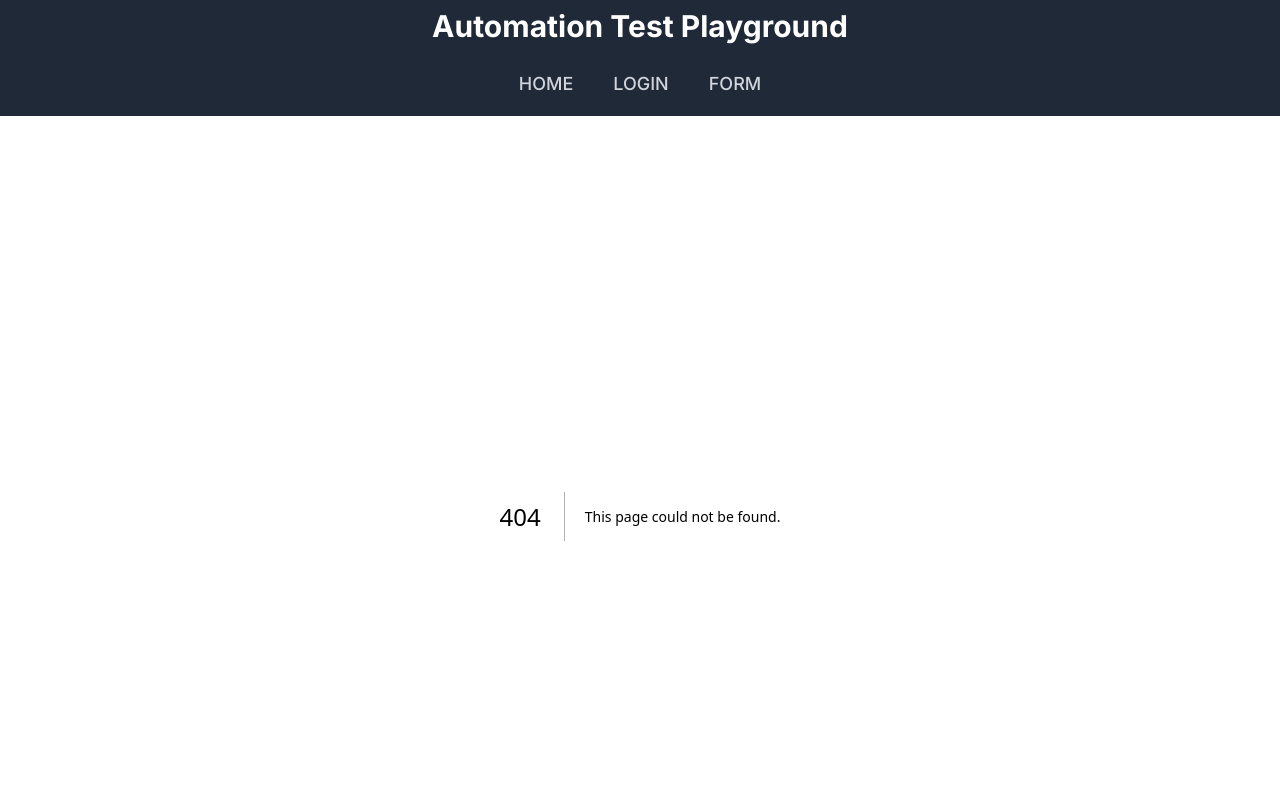
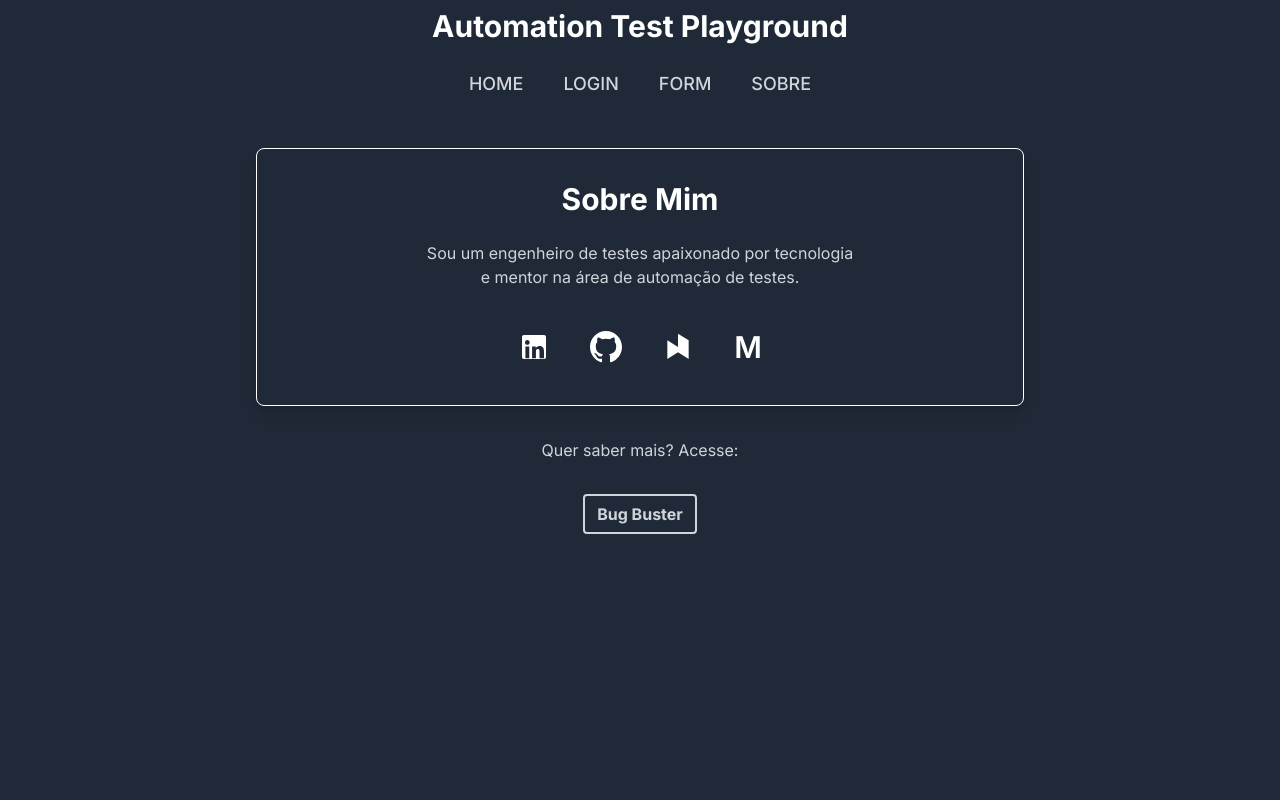
Before and after one commit to brunomachadors/playground, a Next.js app: page /about in a window 1280 px wide. Before the commit this address had no page. Shown: the top 800 px of the page. Built offline with nearby package versions, Linux system fonts and the light colour scheme.

Commit message:
About page

```diff
--- a/next.config.mjs
+++ b/next.config.mjs
@@ -1,7 +1,7 @@
 /** @type {import('next').NextConfig} */
 const nextConfig = {
   images: {
-    domains: ['res.cloudinary.com'],
+    domains: ['res.cloudinary.com', 'img.icons8.com'],
   },
 };
 
--- /dev/null
+++ b/src/app/about/page.tsx
@@ -0,0 +1,89 @@
+import React from 'react';
+
+const About = () => {
+  return (
+    <div className="min-h-screen flex flex-col justify-start items-center bg-gray-800 p-8">
+      <div className="bg-gray-800 border border-white p-8 rounded-lg shadow-lg max-w-3xl w-full">
+        <h1 className="text-3xl font-bold text-white mb-6 text-center">
+          Sobre Mim
+        </h1>
+
+        <div className="mb-8 text-gray-300 text-center">
+          <p>Sou um engenheiro de testes apaixonado por tecnologia</p>
+          <p>e mentor na área de automação de testes.</p>
+        </div>
+
+        <div className="flex justify-center space-x-4">
+          <a
+            href="https://www.linkedin.com/in/brunomrs"
+            target="_blank"
+            rel="noopener noreferrer"
+            className="text-gray-300 hover:bg-gray-700 hover:text-white rounded px-3 py-2 transition flex items-center"
+          >
+            <svg
+              className="w-8 h-8 text-white"
+              xmlns="http://www.w3.org/2000/svg"
+              fill="currentColor"
+              viewBox="0 0 24 24"
+            >
+              <path d="M19.52 3H4.48C3.6 3 3 3.6 3 4.48v15.04c0 .88.6 1.48 1.48 1.48h15.04c.88 0 1.48-.6 1.48-1.48V4.48c0-.88-.6-1.48-1.48-1.48zM8.44 20.44H5.56v-8.88h2.88v8.88zm-1.44-10.12c-.96 0-1.76-.8-1.76-1.76s.8-1.76 1.76-1.76c.96 0 1.76.8 1.76 1.76s-.8 1.76-1.76 1.76zm12 10.12h-2.88v-4.8c0-1.12-.04-2.08-1.24-2.08-1.24 0-1.44.96-1.44 1.92v4.96h-2.88v-8.88h2.76v1.22h.04c.38-.72 1.32-1.48 2.72-1.48 2.88 0 3.42 1.92 3.42 4.42v4.72z" />
+            </svg>
+          </a>
+          <a
+            href="https://github.com/brunomachadors"
+            target="_blank"
+            rel="noopener noreferrer"
+            className="text-gray-300 hover:bg-gray-700 hover:text-white rounded px-3 py-2 transition flex items-center"
+          >
+            <svg
+              className="w-8 h-8 text-white"
+              xmlns="http://www.w3.org/2000/svg"
+              fill="currentColor"
+              viewBox="0 0 24 24"
+            >
+              <path d="M12 0C5.373 0 0 5.373 0 12c0 5.306 3.438 9.801 8.207 11.387.6.113.793-.26.793-.578v-2.069c-3.338.723-4.043-1.604-4.043-1.604-.545-1.382-1.331-1.749-1.331-1.749-1.085-.743.082-.728.082-.728 1.203.084 1.835 1.237 1.835 1.237 1.072 1.827 2.812 1.298 3.496.995.109-.776.419-1.298.764-1.597-2.664-.303-5.466-1.331-5.466-5.928 0-1.31.469-2.379 1.236-3.219-.124-.303-.537-1.528.118-3.176 0 0 1.008-.322 3.304 1.235a11.405 11.405 0 0 1 3.006-.4 11.366 11.366 0 0 1 3.006.4c2.296-1.557 3.304-1.235 3.304-1.235.656 1.648.242 2.873.118 3.176.767.84 1.236 1.91 1.236 3.219 0 4.609-2.808 5.626-5.482 5.921.43.371.813 1.104.813 2.222v3.293c0 .319.192.692.798.576C20.564 21.802 24 17.307 24 12c0-6.627-5.373-12-12-12z" />
+            </svg>
+          </a>
+          <a
+            href="mailto:brunomachadors@gmail.com"
+            className="text-gray-300 hover:bg-gray-700 hover:text-white rounded px-3 py-2 transition flex items-center"
+          >
+            <svg
+              className="w-8 h-8 text-white"
+              xmlns="http://www.w3.org/2000/svg"
+              fill="currentColor"
+              viewBox="0 0 24 24"
+            >
+              <path d="M12 12l-8-5v14l8-5 8 5V7l-8-5z" />
+            </svg>
+          </a>
+          <a
+            href="https://medium.com/@brunomachadoricardosilva"
+            target="_blank"
+            rel="noopener noreferrer"
+            className="text-gray-300 hover:bg-gray-700 hover:text-white rounded px-3 py-2 transition flex items-center"
+          >
+            <span className="text-3xl font-semibold text-white">M</span>{' '}
+            {/* Texto "M" como ícone */}
+          </a>
+        </div>
+      </div>
+
+      <div className="mt-8 max-w-3xl w-full text-center text-gray-300">
+        <p>Quer saber mais? Acesse:</p>
+        <p className="m-10">
+          <a
+            href="https://brunomachadors.github.io/bugbuster"
+            target="_blank"
+            rel="noopener noreferrer"
+            className="text-gray-300 hover:bg-white hover:text-gray-700 rounded px-3 py-2 transition border-2 border-gray-300"
+          >
+            <b>Bug Buster</b>
+          </a>
+        </p>
+      </div>
+    </div>
+  );
+};
+
+export default About;
--- a/src/app/components/Navbar.tsx
+++ b/src/app/components/Navbar.tsx
@@ -25,6 +25,12 @@ export default function Navbar() {
             >
               FORM
             </Link>
+            <Link
+              href="/about"
+              className="text-gray-300 hover:bg-gray-700 hover:text-white px-3 py-2 rounded-md text-lg font-medium"
+            >
+              SOBRE
+            </Link>
           </div>
         </div>
       </div>
```
